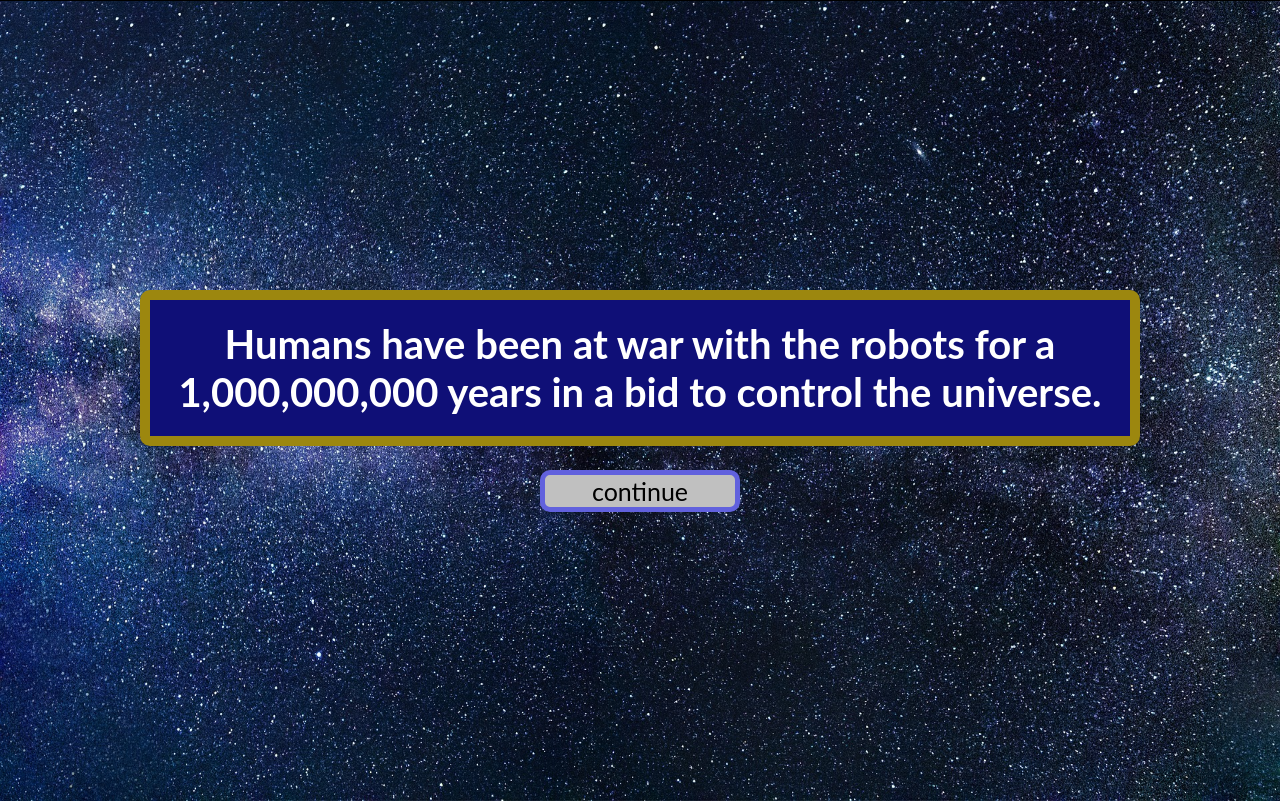
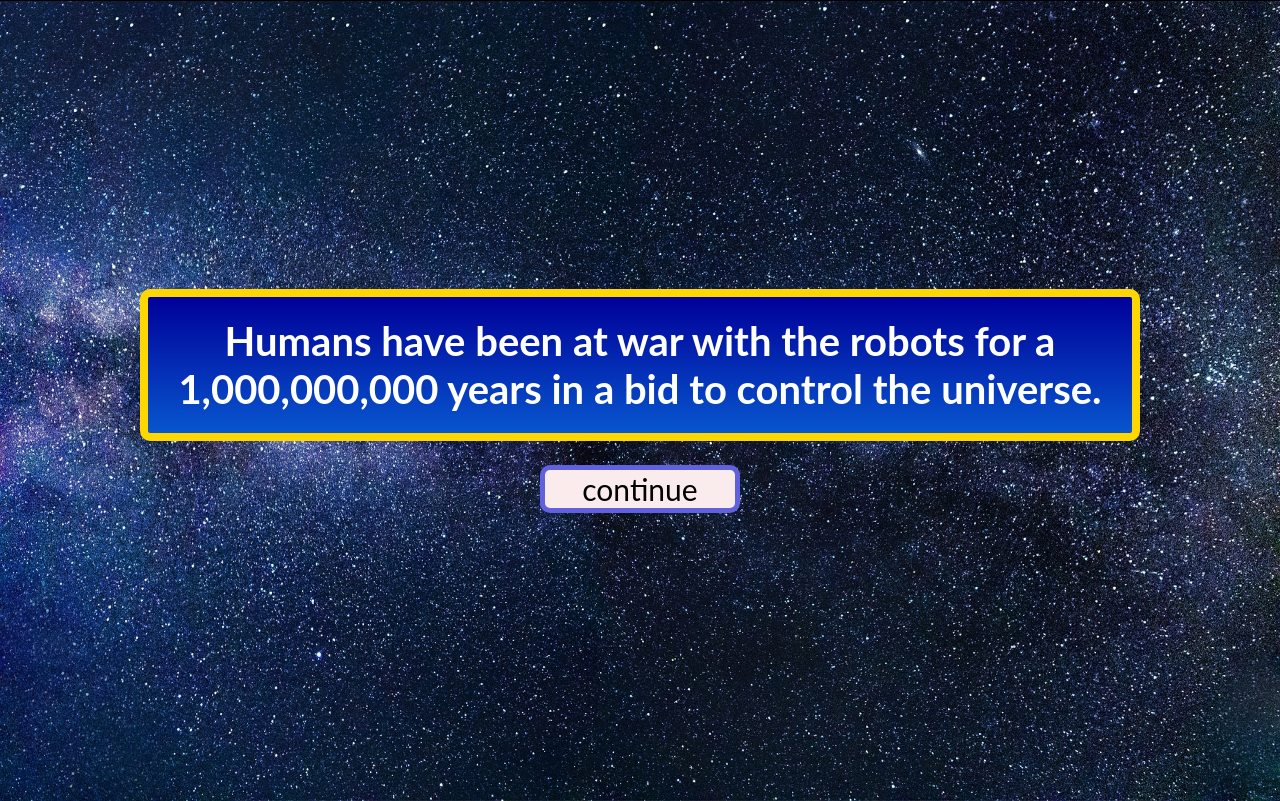
Before and after one commit to rednaxelam/rock-paper-scissors, a plain HTML site: page index.html in a window 1280 px wide. Drawn offline with Linux system fonts and the light colour scheme.

Commit message:
Update background colouring, add input:focus styling

```diff
--- a/style.css
+++ b/style.css
@@ -32,8 +32,8 @@ body {
 }
 
 .text-background {
-  background-color: rgb(15, 15, 119);
-  border: 10px rgb(156, 135, 15) solid;
+  background: linear-gradient(to bottom, #000099 0%, #0756ce 100%);
+  border: 8px gold solid;
   border-radius: 10px;
   padding: 20px;
 }
@@ -46,17 +46,17 @@ h1 {
 }
 
 button, input {
-  font-size: 25px;
+  font-size: 30px;
   font-family: Lato,sans-serif;
   min-width: 200px;
   border-radius: 10px;
-  background-color: silver;
+  background-color: rgb(250, 236, 236);
   text-align: center;
   border: 5px solid rgb(97, 97, 221);
   transition: 200ms;
 }
 
-button:hover {
+button:hover, input:focus {
   background-color: white;
   transform: scale(1.1);
 }
@@ -64,4 +64,5 @@ button:hover {
 p {
   font-size: 25px;
   color: white;
+  text-align: center;
 }
```
